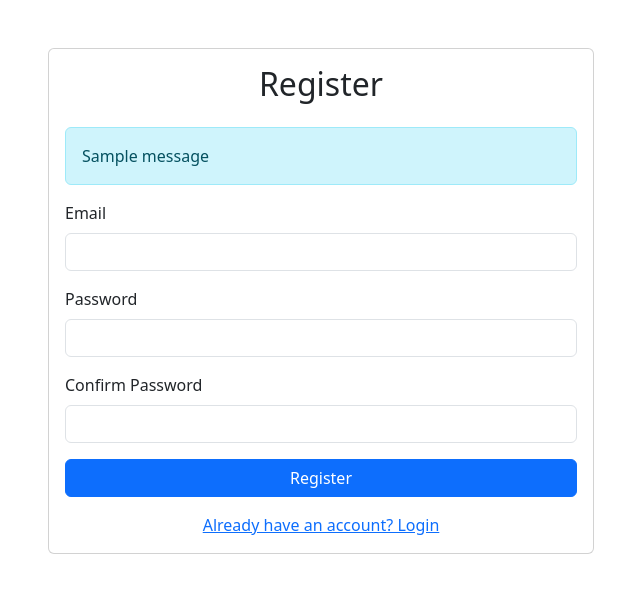
After one commit to TasosNorma/Audience_Builder, a Flask app: page /register in a window 1280 px wide. The commit adds this page. Shown: the top 593 px of the page, without its empty margins (319-959 px from the left). Run offline with Flask 3, Linux system fonts and the light colour scheme; one stand-in notice (Sample message) is shown; parts of the project's set-up code (start-up, migrations or seed data) failed here and were passed over.

Commit message:
Add login and register functionality, also logout and also made all the base routes hide if you're not authenticated

```diff
--- a/app/forms.py
+++ b/app/forms.py
@@ -1,6 +1,6 @@
 from flask_wtf import FlaskForm
-from wtforms import StringField, SubmitField, TextAreaField
-from wtforms.validators import DataRequired, URL, Length
+from wtforms import StringField, SubmitField, TextAreaField, PasswordField
+from wtforms.validators import DataRequired, URL, Length, Email, EqualTo
 
 class UrlSubmit(FlaskForm):
     url = StringField('Url',validators=[DataRequired(),URL()])
@@ -24,3 +24,20 @@ class ArticleCompareForm(FlaskForm):
 class BlogForm(FlaskForm):
     url = StringField('Url',validators=[DataRequired(),URL()])
     submit = SubmitField('Submit Url')
+
+class LoginForm(FlaskForm):
+    email = StringField('Email',validators=[DataRequired(),Email()])
+    password = PasswordField('Password',validators=[DataRequired()])
+    submit = SubmitField('Login')
+
+class RegistrationForm(FlaskForm):
+    email = StringField('Email',validators=[DataRequired(),Email()])
+    password = PasswordField('Password', validators=[
+        DataRequired(),
+        Length(min=6, message='Password must be at least 6 characters')
+    ])
+    confirm_password = PasswordField('Confirm Password', validators=[
+        DataRequired(),
+        EqualTo('password', message='Passwords must match')
+    ])
+    submit = SubmitField('Register')
--- /dev/null
+++ b/app/routes/auth_routes.py
@@ -0,0 +1,60 @@
+from flask import Blueprint, render_template, flash, redirect, url_for
+from flask_login import login_user, logout_user, login_required, current_user
+from ..forms import LoginForm, RegistrationForm
+from ..database.database import SessionLocal
+from ..database.models import User
+
+auth_bp = Blueprint('auth',__name__)
+
+@auth_bp.route('/')
+def index():
+    if current_user.is_authenticated:
+        return redirect(url_for('base.base'))
+    return redirect(url_for('auth.login'))
+
+@auth_bp.route('/login',methods=['GET','POST'])
+def login():
+    form = LoginForm()
+    if form.validate_on_submit():
+        db = SessionLocal()
+        user = db.query(User).filter_by(email=form.email.data).first()
+        if user and user.check_password(form.password.data):
+            login_user(user)
+            flash('Logged in successfully!')
+            return redirect(url_for('base.base'))
+        flash('Invalid email opr password')
+        db.close()
+    return render_template('login.html',form=form)
+
+@auth_bp.route('/register',methods=['GET','POST'])
+def register():
+    if current_user.is_authenticated:
+        return redirect(url_for('base.base'))
+    form = RegistrationForm()
+    if form.validate_on_submit():
+        db = SessionLocal()
+        try:
+            if db.query(User).filter_by(email=form.email.data).first():
+                flash('Email already registered')
+                return render_template('auth/register.html', form=form)
+
+            # Create new user
+            user = User(email=form.email.data,is_active=True)
+            user.set_password(form.password.data)
+            db.add(user)
+            db.commit()
+            flash('Registration successful! Please login.')
+            return redirect(url_for('auth.login'))
+        except Exception as e:
+            db.rollback()
+            flash(f'Registration failed: {str(e)}')
+        finally:
+            db.close()
+    return render_template('register.html', form=form)
+
+@auth_bp.route('/logout')
+@login_required
+def logout():
+    logout_user()
+    flash('You have been logged out.')
+    return redirect(url_for('auth.login'))
--- /dev/null
+++ b/app/templates/register.html
@@ -0,0 +1,59 @@
+<!DOCTYPE html>
+<html>
+<head>
+    <title>Register</title>
+    <link rel="stylesheet" href="https://cdn.jsdelivr.net/npm/bootstrap@5.3.0/dist/css/bootstrap.min.css">
+</head>
+<body>
+    <div class="container mt-5">
+        <div class="row justify-content-center">
+            <div class="col-md-6">
+                <div class="card">
+                    <div class="card-body">
+                        <h2 class="card-title text-center mb-4">Register</h2>
+
+                        {% with messages = get_flashed_messages() %}
+                            {% if messages %}
+                                {% for message in messages %}
+                                    <div class="alert alert-info">{{ message }}</div>
+                                {% endfor %}
+                            {% endif %}
+                        {% endwith %}
+
+                        <form method="POST">
+                            {{ form.csrf_token }}
+                            <div class="mb-3">
+                                {{ form.email.label(class="form-label") }}
+                                {{ form.email(class="form-control") }}
+                                {% for error in form.email.errors %}
+                                    <span class="text-danger">{{ error }}</span>
+                                {% endfor %}
+                            </div>
+                            <div class="mb-3">
+                                {{ form.password.label(class="form-label") }}
+                                {{ form.password(class="form-control") }}
+                                {% for error in form.password.errors %}
+                                    <span class="text-danger">{{ error }}</span>
+                                {% endfor %}
+                            </div>
+                            <div class="mb-3">
+                                {{ form.confirm_password.label(class="form-label") }}
+                                {{ form.confirm_password(class="form-control") }}
+                                {% for error in form.confirm_password.errors %}
+                                    <span class="text-danger">{{ error }}</span>
+                                {% endfor %}
+                            </div>
+                            <div class="d-grid">
+                                {{ form.submit(class="btn btn-primary") }}
+                            </div>
+                            <div class="text-center mt-3">
+                                <a href="{{ url_for('auth.login') }}">Already have an account? Login</a>
+                            </div>
+                        </form>
+                    </div>
+                </div>
+            </div>
+        </div>
+    </div>
+</body>
+</html>
--- a/app/templates/sidebar.html
+++ b/app/templates/sidebar.html
@@ -37,5 +37,11 @@
                 </a>
             </li>
         </ul>
+        <div class="border-top pt-3"></div>
+            <a href="{{ url_for('auth.logout') }}" class="nav-link text-danger">
+                <i class="bi bi-box-arrow-right me-2"></i>
+                Logout
+            </a>
+        </div>
     </div>
 </div>
```
Also changed, not shown: app/__init__.py (+20 -0 lines), app/database/models.py (+17 -0 lines), app/routes/base_routes.py (+9 -1 lines), app/templates/login.html (added, +46 -0 lines), tests/auth_test.py (added, +33 -0 lines), instance/prompts.db, tests/__init__.py (added).
